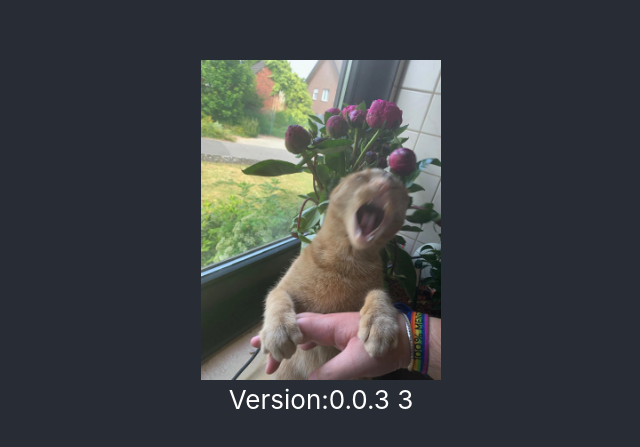
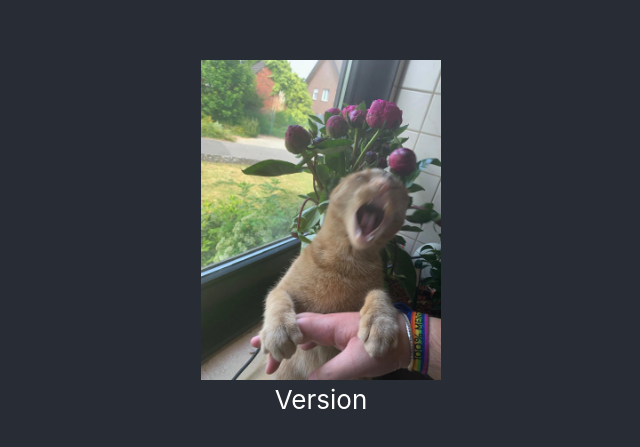
Before and after one commit to tpid-nalendro/versioning-app, a React (Create React App) app: page / in a window 1280 px wide. Shown: the part 163-610 px from the top of the page, without its empty margins (319-959 px from the left). Built offline with nearby package versions, Linux system fonts and the light colour scheme.

Commit message:
fix: build version only on prod

```diff
--- a/src/App.tsx
+++ b/src/App.tsx
@@ -3,7 +3,7 @@ import { images } from './assets/images'
 import useVersioning from './hooks/versioning'
 
 export default function App() {
-  const version = useVersioning('/version.json')
+  useVersioning('/version.json')
 
   return (
     <div className='App'>
@@ -14,7 +14,7 @@ export default function App() {
           alt='logo'
           style={{ marginBottom: '4px' }}
         />
-        Version:{version} 3
+        Version
       </header>
     </div>
   )
```
